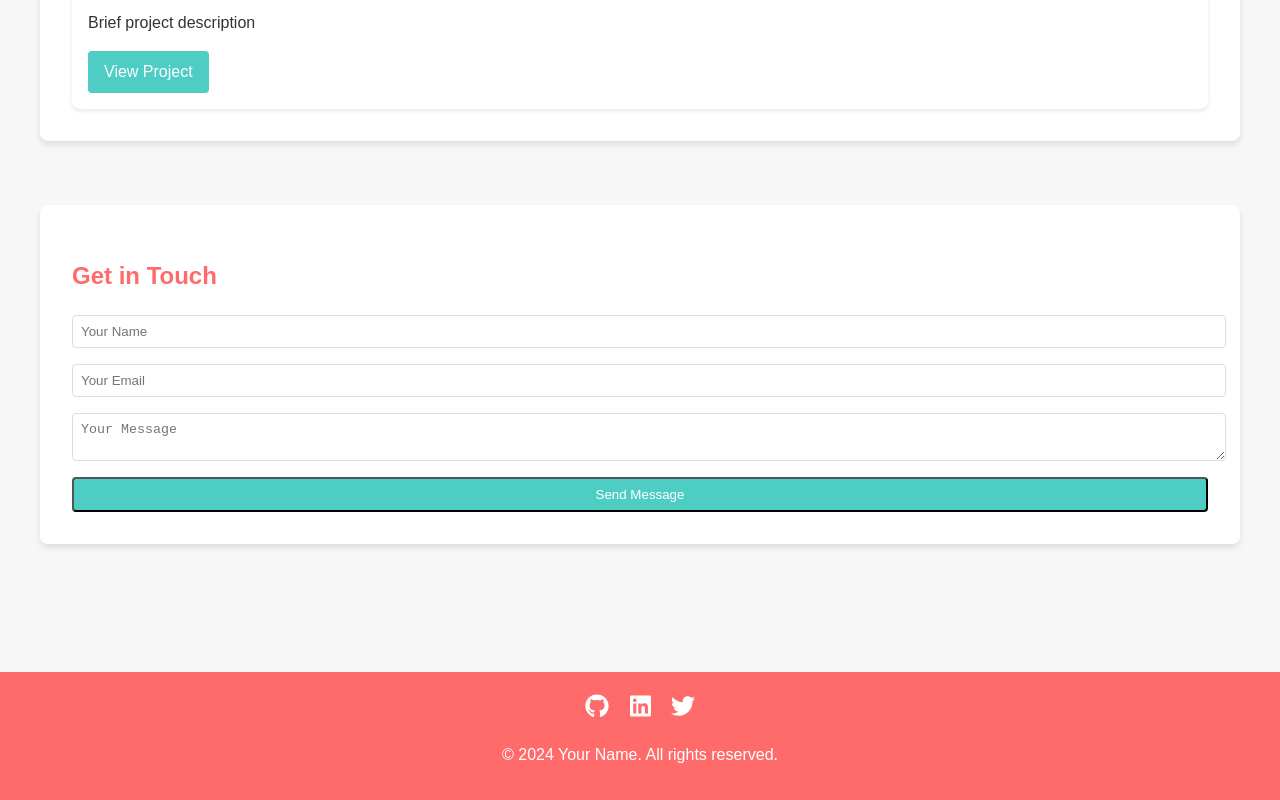
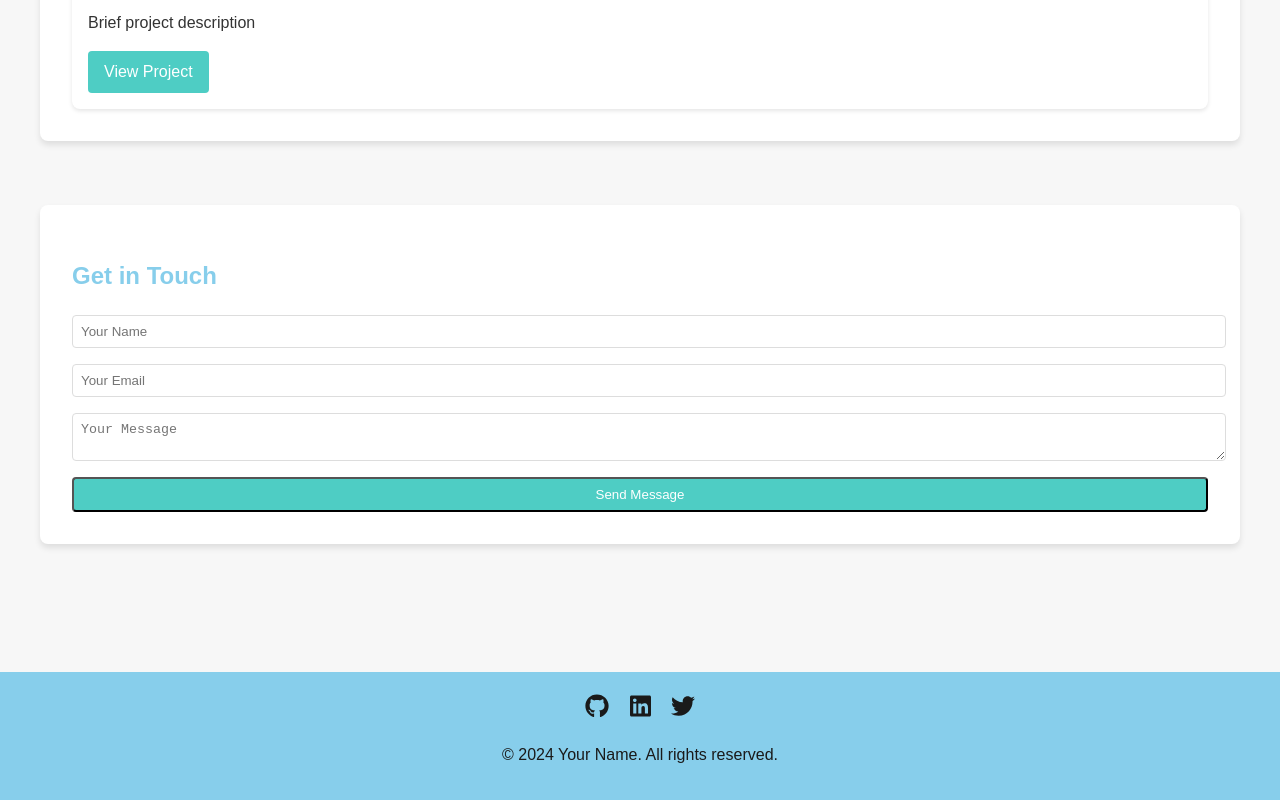
Before and after one commit to vikaskr43/vikaskr43.github.io, a plain HTML site: page index.html in a window 1280 px wide. Shown: the part 873-1673 px from the top of the page. Drawn offline with Linux system fonts and the light colour scheme.

Commit message:
css change

```diff
--- a/css/styles.css
+++ b/css/styles.css
@@ -1,8 +1,9 @@
 :root {
-    --primary-color: #ff6b6b;
+    --primary-color: #87CEEB; /* Light blue */
     --secondary-color: #4ecdc4;
     --bg-color: #f7f7f7;
     --text-color: #333;
+    --header-text-color: #1a1a1a; /* Darker text for better contrast on light blue */
 }
 
 body {
@@ -35,7 +36,7 @@ nav ul li {
 }
 
 nav ul li a {
-    color: white;
+    color: var(--header-text-color);
     text-decoration: none;
     font-weight: bold;
     transition: color 0.3s ease;
@@ -75,6 +76,7 @@ h1, h2, h3 {
 
 .btn:hover {
     background-color: var(--primary-color);
+    color: var(--header-text-color);
 }
 
 .skill-tag {
@@ -120,14 +122,14 @@ h1, h2, h3 {
 
 footer {
     background-color: var(--primary-color);
-    color: white;
+    color: var(--header-text-color);
     text-align: center;
     padding: 1rem 0;
     margin-top: 2rem;
 }
 
 .social-links a {
-    color: white;
+    color: var(--header-text-color);
     font-size: 1.5rem;
     margin: 0 0.5rem;
     transition: color 0.3s ease;
--- a/index.html
+++ b/index.html
@@ -3,7 +3,7 @@
 <head>
     <meta charset="UTF-8">
     <meta name="viewport" content="width=device-width, initial-scale=1.0">
-    <title>Your Name - Ruby Full Stack Developer</title>
+    <title>Vikas Kumar Thakur</title>
     <link rel="stylesheet" href="css/styles.css">
     <script src="https://cdnjs.cloudflare.com/ajax/libs/font-awesome/5.15.3/js/all.min.js"></script>
 </head>
```
